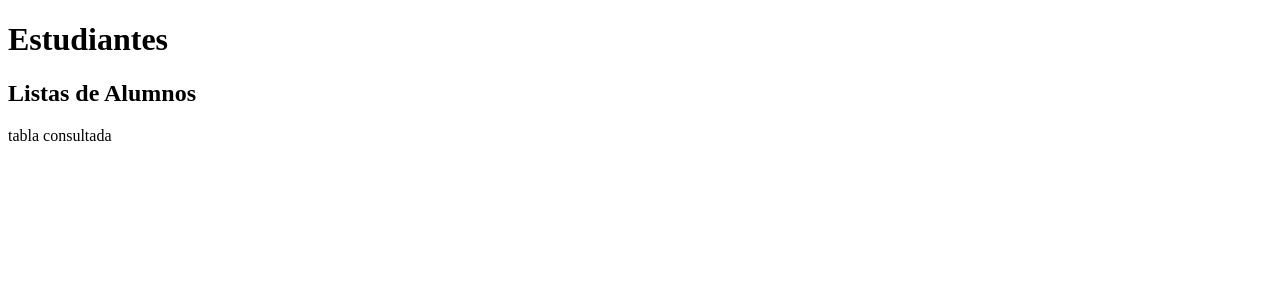
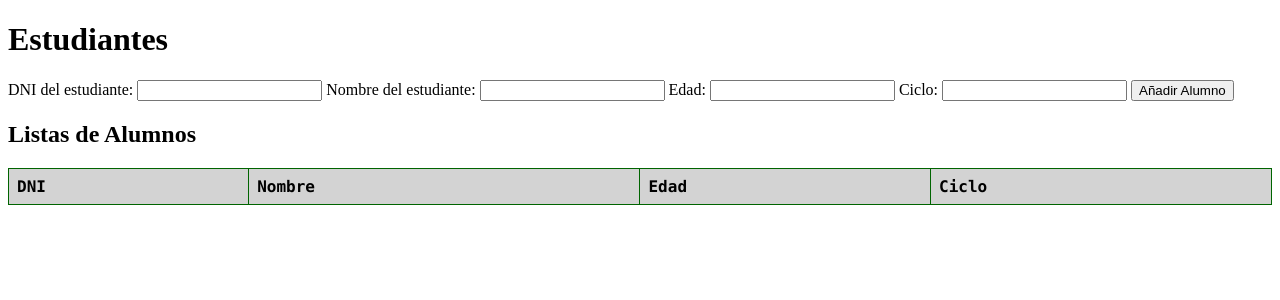
Before and after one commit to sabrinasabat/infinityFreeHosting, a PHP site: page /PHP/probarDDBBestudiante.php in a window 1280 px wide. Shown: the top 300 px of the page. Run offline with PHP 8.4, Linux system fonts and the light colour scheme; data that the repository does not hold is empty.

Commit message:
commit 07.11.24 10:00

```diff
--- a/PHP/consultaVarios_estudiante.php
+++ b/PHP/consultaVarios_estudiante.php
@@ -2,16 +2,21 @@
     include 'conexionDDBB_estudiante.php';
     global $conexion;
 
-    $instruccion = "select nombre, edad from estudiante";
+    $instruccion = "select Dni, Nombre, Edad, Ciclo  from estudiante";
     $res = mysqli_query($conexion, $instruccion);
     if($res!=null){
         $fila = mysqli_fetch_assoc($res);
         while($fila!=null){
+            $dni = $fila['Dni'];
             $nombre = $fila['nombre'];
             $edad = $fila['edad'];
+            $ciclo = $fila['ciclo'];
+
             echo "<tr>";
+            echo "<td>".$dni."</td>";
             echo "<td>".$nombre."</td>";
             echo "<td>".$edad."</td>";
+            echo "<td>".$ciclo."</td>";
             //echo "Nombre: ".$nombre."<br>Edad: ".$edad."<br>";
             $fila = mysqli_fetch_assoc($res);
         }
--- a/PHP/probarDDBBestudiante.php
+++ b/PHP/probarDDBBestudiante.php
@@ -19,7 +19,7 @@
 </head>
 <body>
 <h1>Estudiantes</h1>
-<!--
+
 <form action="inserirAlumnos.php" method="POST">
     <label for="estudiante">DNI del estudiante:</label>
     <input type="text" id="dni" name="dni" required>
@@ -30,10 +30,10 @@
     <label for="estudiante">Ciclo:</label>
     <input type="text" id="ciclo" name="ciclo" required>
     <button type="submit">Añadir Alumno</button>
-</form>-->
+</form>
 
 <h2>Listas de Alumnos</h2>
-<!--
+
 <table>
     <tr>
         <th>DNI</th>
@@ -41,9 +41,9 @@
         <th>Edad</th>
         <th>Ciclo</th>
     </tr>
-</table>    -->
+</table>
     <?php
-    include 'consultaSimple_estudiante.php';
+    //include 'consultaSimple_estudiante.php';
     include 'consultaVarios_estudiante.php';
     ?>
 
```
